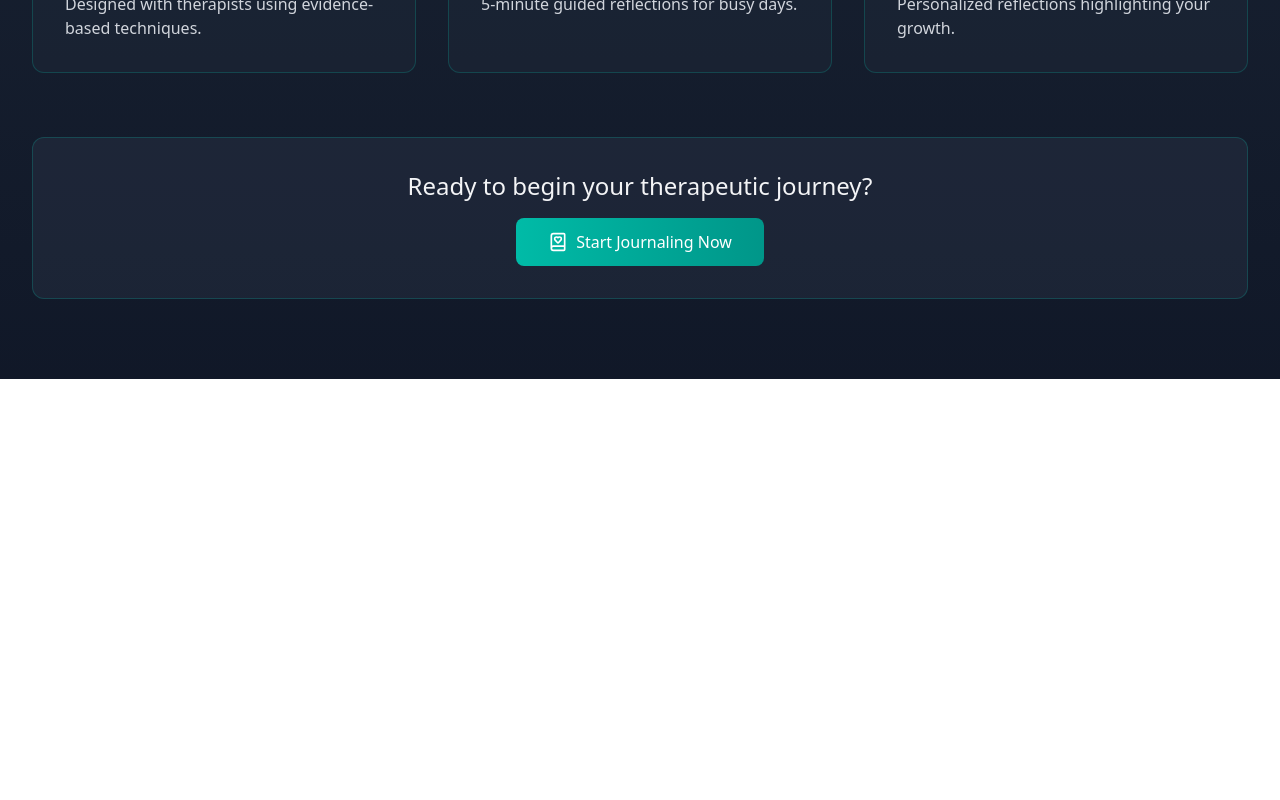
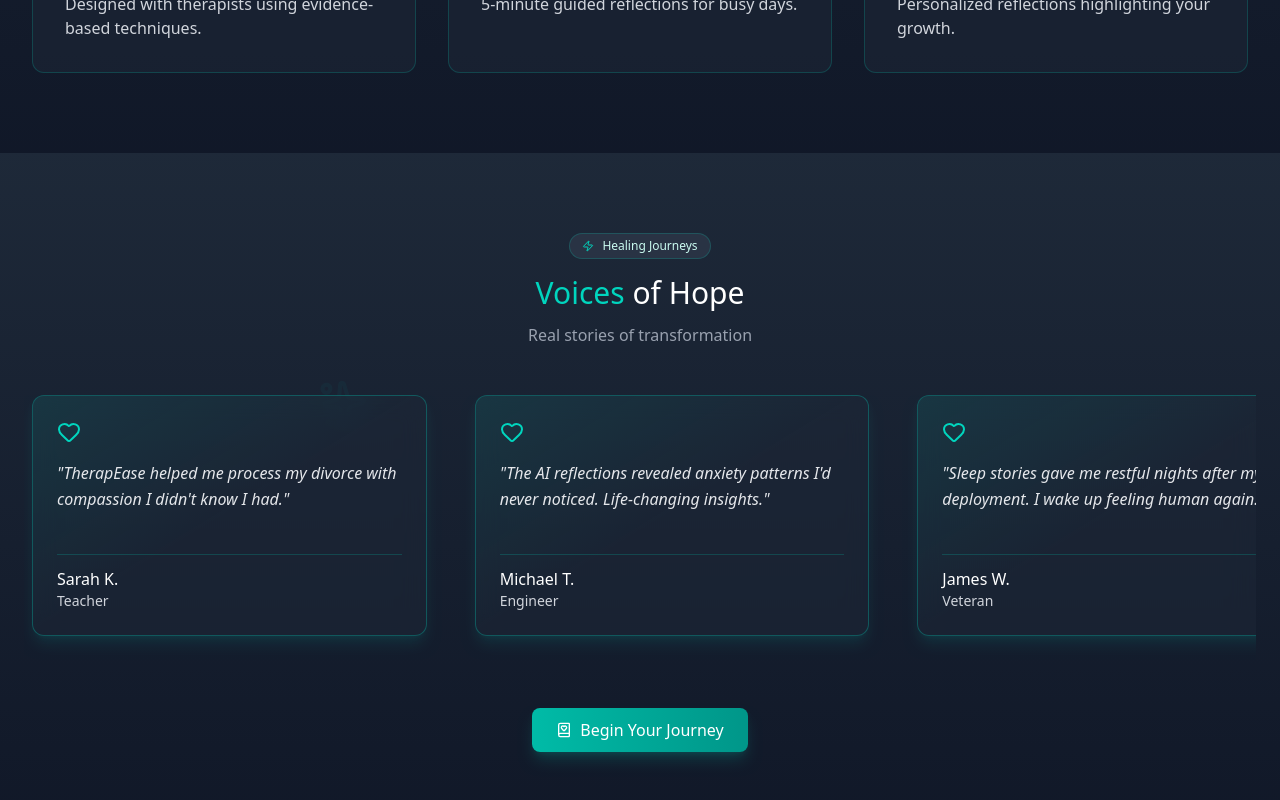
Before and after one commit to tassu1/therapease-landing-page, a React (Vite) app: page / in a window 1280 px wide. Shown: the part 1450-2250 px from the top of the page. Before the commit the page ends 1829 px from the top, so only its background shows below. Built offline with nearby package versions, Linux system fonts and the light colour scheme.

Commit message:
add testimonials and fix some ui issues

```diff
--- a/src/App.tsx
+++ b/src/App.tsx
@@ -2,6 +2,7 @@
 import Navbar from "./components/Navbar";
 import Hero from "./components/Hero";
 import Features from "./components/Features";
+import Testimonials from "./components/Testimonials";
 
 
 export default function App() {
@@ -11,6 +12,7 @@
       <main>
         <Hero id="home"/>
         <Features id="features" />
+        <Testimonials id="testimonials"/>
 
       </main>
 
--- a/src/components/Features.tsx
+++ b/src/components/Features.tsx
@@ -81,21 +81,6 @@
             </motion.div>
           ))}
         </div>
-
-        {/* CTA */}
-        <motion.div
-          initial={{ opacity: 0 }}
-          whileInView={{ opacity: 1 }}
-          transition={{ delay: 0.4 }}
-          viewport={{ once: true }}
-          className="mt-12 md:mt-16 bg-gray-700/30 rounded-xl p-6 md:p-8 border border-teal-400/20 text-center mx-4 sm:mx-0"
-        >
-          <h3 className="text-xl md:text-2xl font-medium text-gray-100 mb-3 md:mb-4">Ready to begin your therapeutic journey?</h3>
-          <button className="bg-gradient-to-r from-teal-500 to-teal-600 hover:from-teal-400 hover:to-teal-500 text-white px-6 py-2 md:px-8 md:py-3 rounded-lg font-medium inline-flex items-center gap-2 text-sm md:text-base">
-            <BookHeart className="w-4 h-4 md:w-5 md:h-5" />
-            Start Journaling Now
-          </button>
-        </motion.div>
       </div>
     </section>
   );
--- /dev/null
+++ b/src/components/Testimonials.tsx
@@ -0,0 +1,218 @@
+import { motion } from "framer-motion";
+import { BookHeart, Sparkles, Zap, Heart } from "lucide-react";
+import { useEffect, useRef, useState } from "react";
+
+export default function Testimonials({ id }: { id: string }) {
+  const testimonials = [
+    {
+      quote: "TherapEase helped me process my divorce with compassion I didn't know I had.",
+      author: "Sarah K.",
+      role: "Teacher"
+    },
+    {
+      quote: "The AI reflections revealed anxiety patterns I'd never noticed. Life-changing insights.",
+      author: "Michael T.",
+      role: "Engineer"
+    },
+    {
+      quote: "Sleep stories gave me restful nights after my deployment. I wake up feeling human again.",
+      author: "James W.",
+      role: "Veteran"
+    },
+    {
+      quote: "The couples exercises saved our marriage during lockdown. We still use them weekly.",
+      author: "Sophie & Tom",
+      role: "Married 7 years"
+    },
+    {
+      quote: "My teen engages with therapy now thanks to the mood tracker. Seeing progress changed everything.",
+      author: "Lisa N.",
+      role: "Parent"
+    },
+    {
+      quote: "Morning check-ins anchor my day. Just 5 minutes makes me more mindful and productive.",
+      author: "David P.",
+      role: "CEO"
+    },
+    {
+      quote: "I recommend TherapEase to all my clients. Perfect between-session support.",
+      author: "Dr. Elena R.",
+      role: "Clinical Psychologist"
+    },
+    {
+      quote: "PTSD grounding exercises stop my panic attacks instantly. Gave me my freedom back.",
+      author: "Aisha M.",
+      role: "Nurse"
+    }
+  ];
+
+  const containerRef = useRef<HTMLDivElement>(null);
+  const animationFrameRef = useRef<number>();
+  const [isPaused, setIsPaused] = useState(false);
+  const scrollSpeed = 0.5;
+  const [visibleCards, setVisibleCards] = useState(3);
+  const [cardWidth, setCardWidth] = useState("33.333%");
+
+  // Calculate card width and visible cards based on screen size
+  useEffect(() => {
+    const calculateLayout = () => {
+      if (window.innerWidth < 640) { // Mobile
+        setVisibleCards(1);
+        setCardWidth("100%");
+      } else if (window.innerWidth < 768) { // Small tablet
+        setVisibleCards(2);
+        setCardWidth("50%");
+      } else { // Desktop
+        setVisibleCards(3);
+        setCardWidth("33.333%");
+      }
+    };
+
+    calculateLayout();
+    window.addEventListener('resize', calculateLayout);
+    return () => window.removeEventListener('resize', calculateLayout);
+  }, []);
+
+  // Auto-scroll with perfect card alignment
+  useEffect(() => {
+    if (!containerRef.current) return;
+
+    const container = containerRef.current;
+    let scrollPosition = 0;
+    let targetPosition = 0;
+    let animationId: number;
+
+    const getCardWidth = () => {
+      const firstCard = container.firstChild as HTMLElement;
+      return firstCard ? firstCard.offsetWidth + 32 : 0; // 32px for gap (1rem)
+    };
+
+    const animate = () => {
+      if (!isPaused && container) {
+        scrollPosition += scrollSpeed;
+        const cardWidth = getCardWidth();
+        const maxScroll = cardWidth * testimonials.length;
+
+        if (scrollPosition >= maxScroll) {
+          scrollPosition = 0;
+          container.scrollLeft = 0;
+        } else {
+          // Snap to card boundaries
+          if (Math.abs(scrollPosition - targetPosition) > cardWidth * 0.5) {
+            targetPosition = Math.floor(scrollPosition / cardWidth) * cardWidth;
+          }
+
+          container.scrollLeft = scrollPosition;
+        }
+      }
+      animationId = requestAnimationFrame(animate);
+    };
+
+    animationId = requestAnimationFrame(animate);
+    return () => cancelAnimationFrame(animationId);
+  }, [isPaused, testimonials.length]);
+
+  return (
+    <section id={id} className="py-16 md:py-20 scroll-mt-20 bg-gradient-to-b from-gray-800 to-gray-900 relative overflow-hidden">
+      {/* Floating decorative elements */}
+      <motion.div
+        animate={{
+          rotate: [0, 360],
+          opacity: [0.3, 0.6, 0.3]
+        }}
+        transition={{
+          duration: 25,
+          repeat: Infinity,
+          ease: "linear"
+        }}
+        className="absolute top-1/3 left-1/4 text-teal-400/10 text-4xl md:text-5xl"
+      >
+        <Sparkles className="w-10 h-10 md:w-12 md:h-12" />
+      </motion.div>
+
+      <div className="max-w-7xl mx-auto px-4 sm:px-6 relative z-10">
+        {/* Header */}
+        <motion.div
+          initial={{ opacity: 0, y: 20 }}
+          whileInView={{ opacity: 1, y: 0 }}
+          className="text-center mb-10 md:mb-12"
+        >
+          <div className="inline-flex items-center gap-2 bg-gray-700/50 px-3 py-1 rounded-full border border-teal-400/20 mb-3 md:mb-4">
+            <Zap className="text-teal-400 h-3 w-3" />
+            <span className="text-teal-100 text-xs">Healing Journeys</span>
+          </div>
+          <h2 className="text-2xl md:text-3xl font-light text-white mb-2 md:mb-3">
+            <span className="text-teal-400 font-medium">Voices</span> of Hope
+          </h2>
+          <p className="text-sm md:text-base text-gray-400">
+            Real stories of transformation
+          </p>
+        </motion.div>
+
+        {/* Testimonial carousel */}
+        <div
+          ref={containerRef}
+          className="flex gap-8 overflow-x-auto pb-6 snap-x snap-mandatory no-scrollbar"
+          onMouseEnter={() => setIsPaused(true)}
+          onMouseLeave={() => setIsPaused(false)}
+        >
+          {[...testimonials, ...testimonials].map((testimonial, index) => (
+            <motion.div
+              key={`${testimonial.author}-${index}`}
+              initial={{ opacity: 0, x: 20 }}
+              whileInView={{ opacity: 1, x: 0 }}
+              transition={{ delay: index * 0.1 }}
+              className="flex-shrink-0 snap-start px-2"
+              style={{ width: cardWidth }}
+            >
+              <div className="bg-gray-800/50 backdrop-blur-md rounded-xl border border-teal-400/30 p-6 h-full flex flex-col relative overflow-hidden shadow-lg shadow-teal-400/10">
+                <div className="absolute inset-0 bg-gradient-to-br from-teal-400/10 via-transparent to-transparent pointer-events-none" />
+
+                <div className="text-2xl mb-4 text-teal-400">
+                  <Heart className="w-6 h-6" />
+                </div>
+
+                <p className="text-sm md:text-base text-gray-200 italic mb-4 leading-relaxed z-10">
+                  "{testimonial.quote}"
+                </p>
+
+                <div className="mt-auto border-t border-teal-400/20 pt-3 z-10">
+                  <h4 className="text-white font-medium text-sm md:text-base">{testimonial.author}</h4>
+                  <p className="text-gray-300 text-xs md:text-sm">{testimonial.role}</p>
+                </div>
+              </div>
+            </motion.div>
+          ))}
+        </div>
+
+        {/* Responsive CTA */}
+        <motion.div
+          initial={{ opacity: 0 }}
+          whileInView={{ opacity: 1 }}
+          transition={{ delay: 0.4 }}
+          className="text-center mt-10 md:mt-12"
+        >
+          <motion.button
+            whileHover={{ y: -2 }}
+            whileTap={{ scale: 0.98 }}
+            className="bg-gradient-to-r from-teal-500 to-teal-600 text-white px-6 py-2.5 rounded-lg font-medium flex items-center gap-2 mx-auto text-sm md:text-base shadow-lg shadow-teal-500/20 hover:shadow-teal-500/30 transition-all"
+          >
+            <BookHeart className="w-4 h-4" />
+            Begin Your Journey
+          </motion.button>
+        </motion.div>
+      </div>
+
+      {/* Global CSS to hide scrollbar */}
+      <style jsx global>{`
+        .no-scrollbar::-webkit-scrollbar {
+          display: none;
+        }
+        .no-scrollbar {
+          -ms-overflow-style: none;
+          scrollbar-width: none;
+        }
+      `}</style>
+    </section>
+  );
+}
```
Also changed, not shown: src/components/Testimonals.tsx (deleted).
